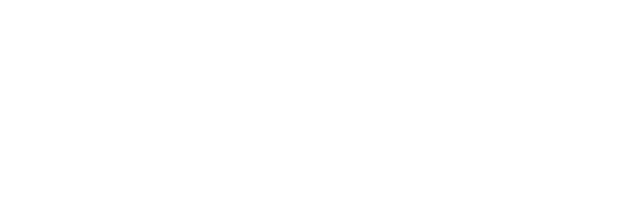
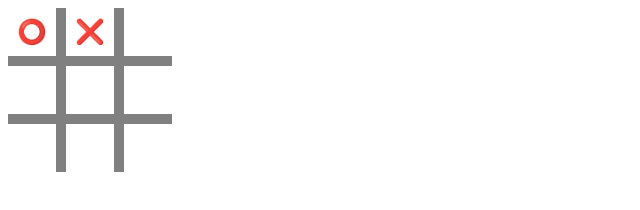
Before and after one commit to csanabriam/odin-tic-tac-toe, a plain HTML site: page index.html in a window 1280 px wide. Shown: the whole page, without its empty margins (0-640 px from the left). Drawn offline with Linux system fonts and the light colour scheme.

Commit message:
Draw the grid and add an event listener to each space in the grid.

```diff
--- a/index.html
+++ b/index.html
@@ -8,6 +8,23 @@
     <title>Tic-tac-toe</title>
 </head>
 <body>
+    <div class="board">
+        <div class="row">
+            <div class="space">&#11093</div>
+            <div class="space">&#10060</div>
+            <div class="space"></div>
+        </div>
+        <div class="row">
+            <div class="space"></div>
+            <div class="space"></div>
+            <div class="space"></div>
+        </div>
+        <div class="row">
+            <div class="space"></div>
+            <div class="space"></div>
+            <div class="space"></div>
+        </div>
+    </div>
     <script src="script.js"></script>
 </body>
 </html>
--- a/script.js
+++ b/script.js
@@ -0,0 +1,25 @@
+const gameboard = (()=>{
+    const board = [[,,],[,,],[,,]];
+
+    const displayBoard = (board) => {
+        // draw the board
+    }
+
+    const play = (player, space) => {
+        // mark play
+    }
+
+    return {play};
+})();
+
+const Player = (player) => {
+    const getPlayer = () => player;
+
+    return {getPlayer};
+};
+
+const spaces = document.querySelectorAll(".space");
+
+for (let i = 0; i < 9; i++) {
+    spaces[i].addEventListener("click", () => console.log(i))
+}
--- a/style.css
+++ b/style.css
@@ -0,0 +1,30 @@
+:root {
+    --space-width: 3rem;
+    --rail-width: 10px;
+    --mark-size: 1.5rem;
+}
+
+.board {
+    background-color: grey;;
+    display: grid;
+    grid-template-rows: repeat((3,3rem));
+    gap: var(--rail-width);
+    width: calc(var(--space-width) * 3 + var(--rail-width) * 2);
+}
+
+.row {
+    background-color: grey;
+    display: grid;
+    grid-template-columns: repeat(3,3rem);
+    gap: var(--rail-width);
+}
+
+.space {
+    background-color: white;
+    width: var(--space-width);
+    height: var(--space-width);
+    display: grid;
+    justify-items: center;
+    align-items: center;
+    font-size: var(--mark-size);
+}
```
